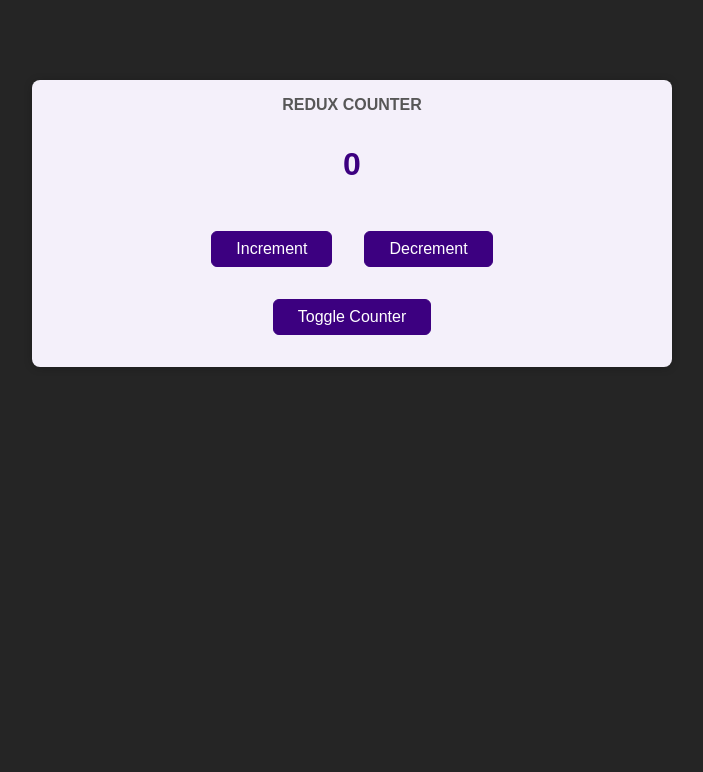
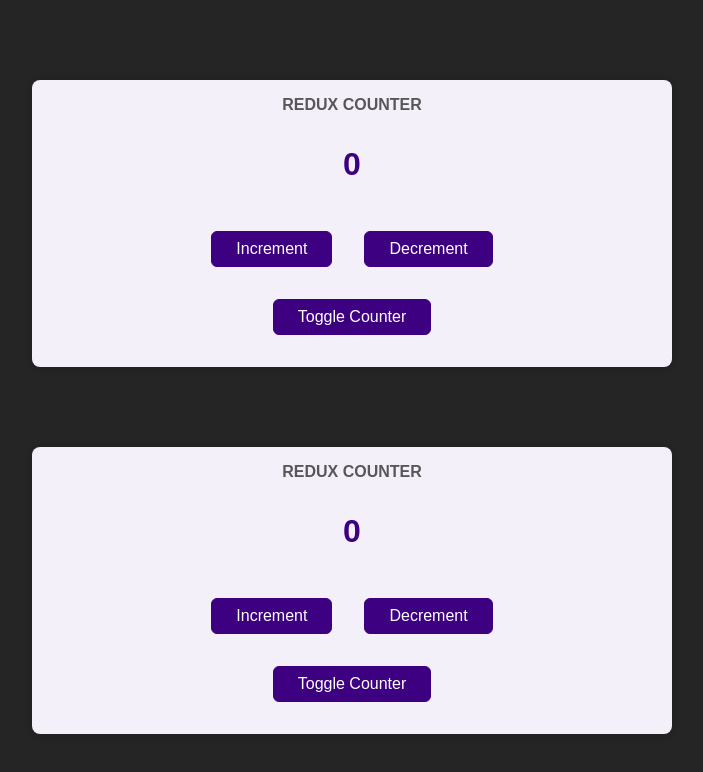
Before and after one commit to AnirupPat/react-redux-counter, a React (Create React App) app: page / in a window 1280 px wide. Shown: the top 772 px of the page, without its empty margins (288-991 px from the left). Built offline with nearby package versions, Linux system fonts and the light colour scheme; the HTML template or start-up script is replaced by a standard one.

Commit message:
redux in class based components

```diff
--- a/src/App.js
+++ b/src/App.js
@@ -1,9 +1,15 @@
+import React from 'react';
 import Counter from './components/Counter';
+import CounterClassBased from './components/Counter-class-based';
 
 
 function App() {
   return (
+    <React.Fragment>
     <Counter />
+    <CounterClassBased />
+    </React.Fragment>
+
   );
 }
 
--- /dev/null
+++ b/src/components/Counter-class-based.js
@@ -0,0 +1,47 @@
+import { Component } from 'react';
+import classes from './Counter.module.css';
+import { connect } from 'react-redux';
+
+class CounterClassBased extends Component {
+    incrementCounter() {
+        this.props.increment();
+    }
+
+    decrementCounter() {
+        this.props.decrement();
+    }
+
+    toggleCounterHandler() {
+
+    }
+
+    render() {
+        return (
+            <main className={classes.counter}>
+              <h1>Redux Counter</h1>
+              <div className={classes.value}>{this.props.counter}</div>
+              <div>
+                <button onClick={this.incrementCounter.bind(this)}>Increment</button>
+                <button onClick={this.decrementCounter.bind(this)}>Decrement</button>
+              </div>
+              <button onClick={this.toggleCounterHandler}>Toggle Counter</button>
+            </main>
+          );
+    }
+}
+
+const mapStateToProps = state => {
+    return {
+        counter: state.counter
+    }
+}
+
+const mapDispatchToProps = dispatch => {
+    return {
+        increment: () => dispatch({type: 'increment'}),
+        decrement: () => dispatch({type: 'decrement'})
+    }
+}
+
+
+export default connect(mapStateToProps, mapDispatchToProps)(CounterClassBased);
--- a/src/store/index.js
+++ b/src/store/index.js
@@ -12,7 +12,6 @@
     } else {
         return state;
     }
-
 }
 
 
```
